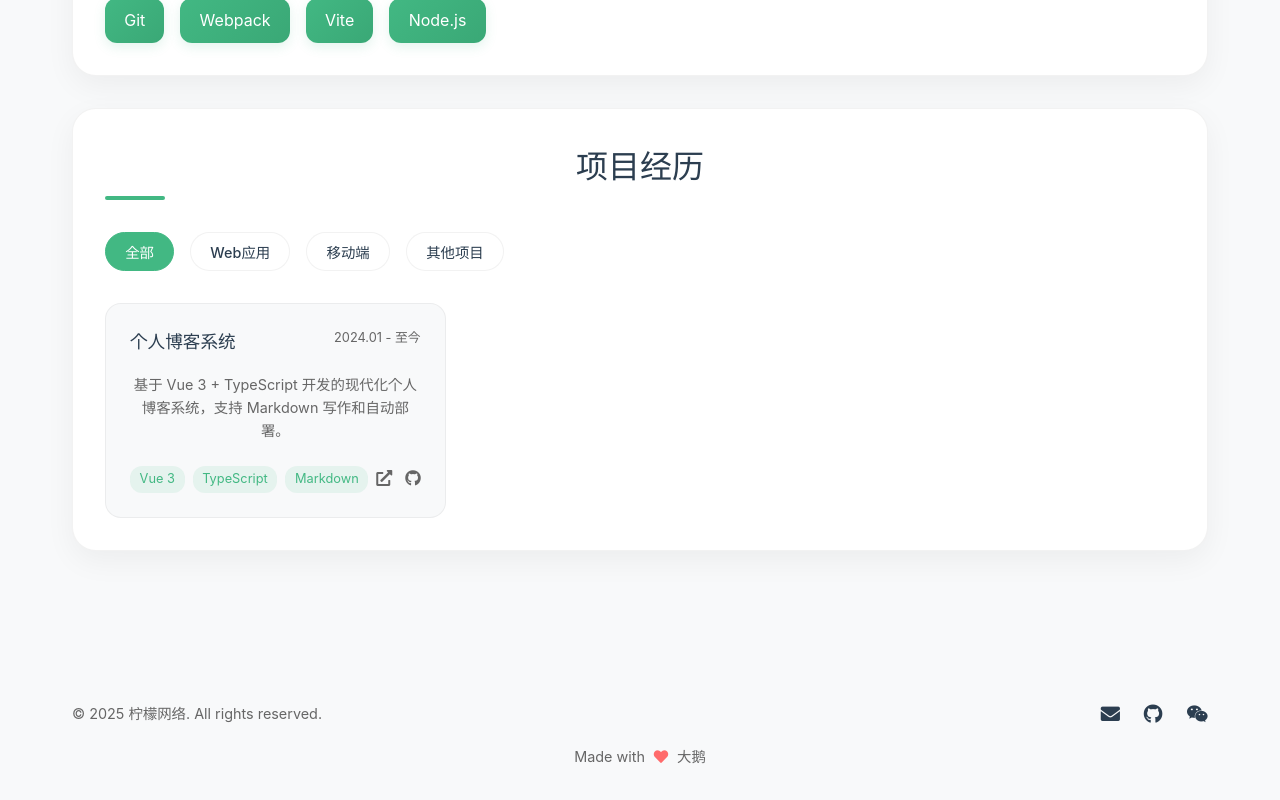
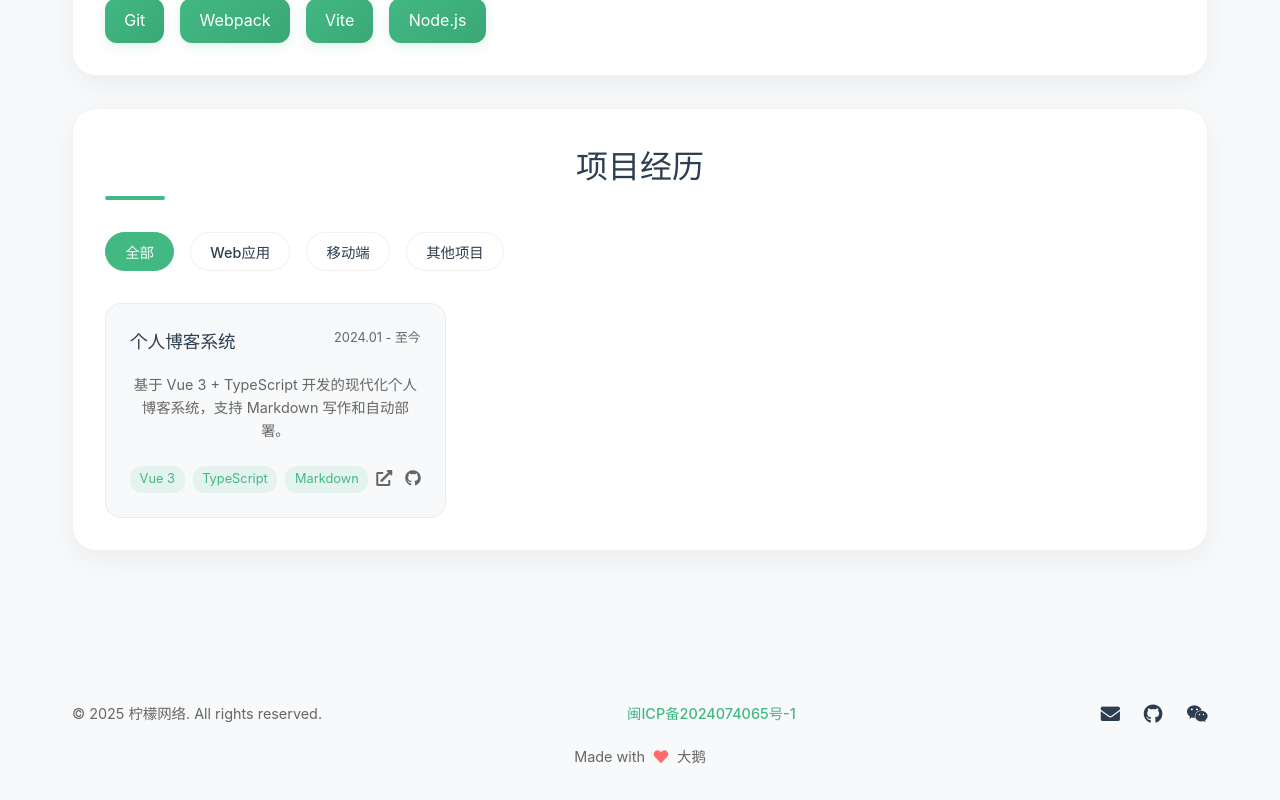
Before and after one commit to yang66yang/lemon-network, a Vue app: page / in a window 1280 px wide. Shown: the part 897-1697 px from the top of the page. Built offline with nearby package versions, Linux system fonts and the light colour scheme.

Commit message:
Add files via upload

```diff
--- a/src/components/Footer.vue
+++ b/src/components/Footer.vue
@@ -3,6 +3,7 @@
     <div class="footer-content">
       <div class="footer-info">
         <p class="copyright">&copy; {{ new Date().getFullYear() }} 柠檬网络. All rights reserved.</p>
+        <a href="https://beian.miit.gov.cn/" class="icp-link">闽ICP备2024074065号-1</a>
         <div class="footer-links">
            <a href="mailto:dae123ll@163.com" class="social-link" title="Email">
             <i class="fas fa-envelope"></i>
@@ -10,7 +11,7 @@
           <a href="https://github.com/yang66yang" target="_blank" class="social-link" title="GitHub">
             <i class="fab fa-github"></i>
           </a>
-          <a href="https://linkedin.com/in/yourusername" target="_blank" class="social-link" title="LinkedIn">
+          <a @click.prevent="copyWeChat" class="social-link" title="复制微信号">
             <i class="fab fa-weixin"></i>
           </a>
         </div>
@@ -19,6 +20,17 @@
     </div>
   </footer>
 </template>
+
+<script setup>
+const copyWeChat = () => {
+  const weChatId = 'abc665577oo'; // 替换为你的微信号
+  navigator.clipboard.writeText(weChatId).then(() => {
+    alert('微信号已复制: ' + weChatId);
+  }).catch(err => {
+    console.error('复制失败:', err);
+  });
+}
+</script>
 
 <style scoped>
 .footer {
@@ -44,6 +56,17 @@
 .copyright {
   color: #666;
   font-size: 0.9rem;
+}
+
+.icp-link {
+  color: #42b883; /* 设定链接颜色 */
+  font-size: 0.9rem;
+  text-decoration: none; /* 去掉下划线 */
+  transition: color 0.3s ease; /* 添加过渡效果 */
+}
+
+.icp-link:hover {
+  color: #3aa876; /* 悬停时的颜色 */
 }
 
 .footer-links {
```
